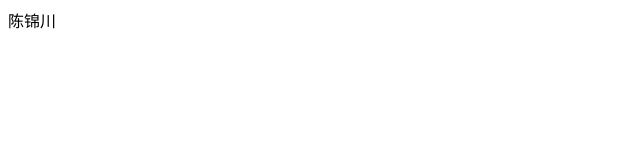
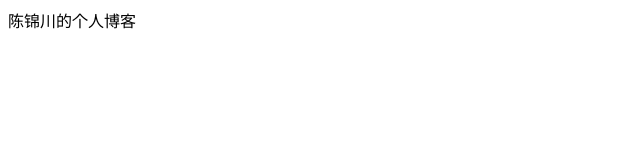
Before and after one commit to chonjc/chonjc.github.io, a plain HTML site: page index.html in a window 1280 px wide. Shown: the whole page, without its empty margins (0-640 px from the left). Drawn offline with Linux system fonts and the light colour scheme.

Commit message:
Update index.html

```diff
--- a/index.html
+++ b/index.html
@@ -7,6 +7,6 @@
     <title>陈锦川</title>
 </head>
 <body>
-    陈锦川
+    陈锦川的个人博客
 </body>
 </html>
```
